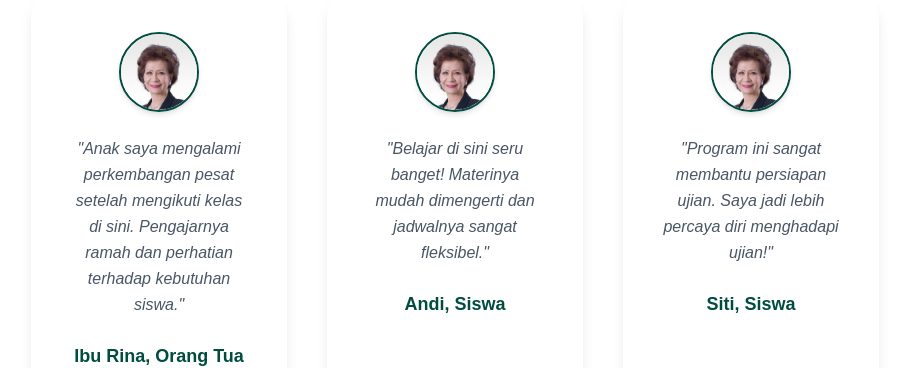
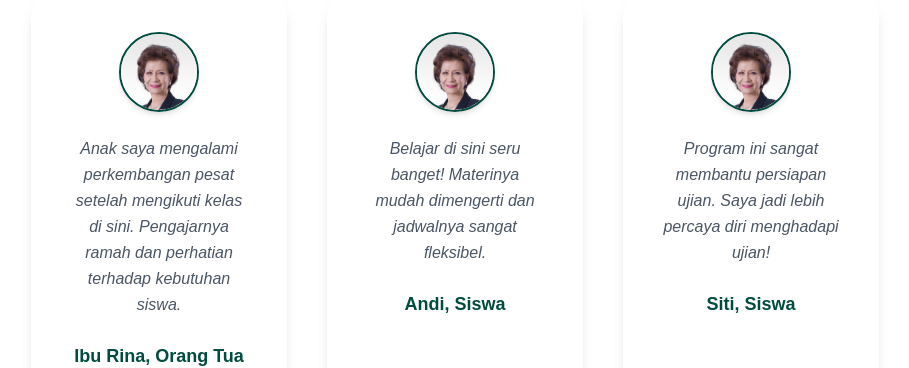
Before and after one commit to yusufekoanggoro/learning-landing-page, a Next.js app: page / in a window 1280 px wide. Shown: the part 2700-3068 px from the top of the page, without its empty margins (185-1094 px from the left). Built offline with nearby package versions, Linux system fonts and the light colour scheme.

Commit message:
fix:lint

```diff
--- a/src/app/components/Testimonial.tsx
+++ b/src/app/components/Testimonial.tsx
@@ -47,7 +47,7 @@ export default function Testimonial() {
               />
             </div>
             <p className="text-gray-600 mb-6 italic leading-relaxed text-sm sm:text-base">
-              "{testimonial.message}"
+              {testimonial.message}
             </p>
             <h4 className="font-semibold text-lg text-[#004D40]">
               {testimonial.name}
```
